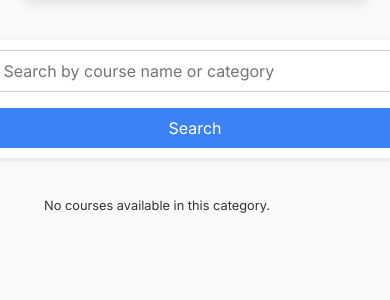
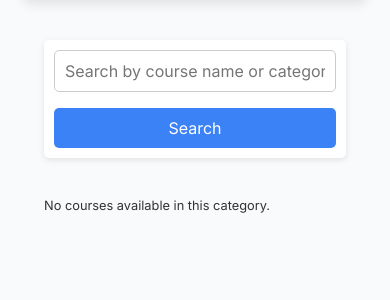
Before and after one commit to Katlego909/edulink_offline_app, a Django app: page /courses/ in a window 390 px wide. Shown: the part 210-510 px from the top of the page. Run offline with Django 5.2, Linux system fonts and the light colour scheme; data that the repository does not hold is empty.

Commit message:
Update to course_list.html

```diff
--- a/courses/templates/courses/course_list.html
+++ b/courses/templates/courses/course_list.html
@@ -147,6 +147,11 @@
 
         @media screen and (max-width: 768px) {
 
+
+            .search-form input[type="text"] {
+                width: 100%; /* Increased width for the input */
+            }
+
             .search-form button {
                 width: 100%;
                 margin-top: 1rem;
```
